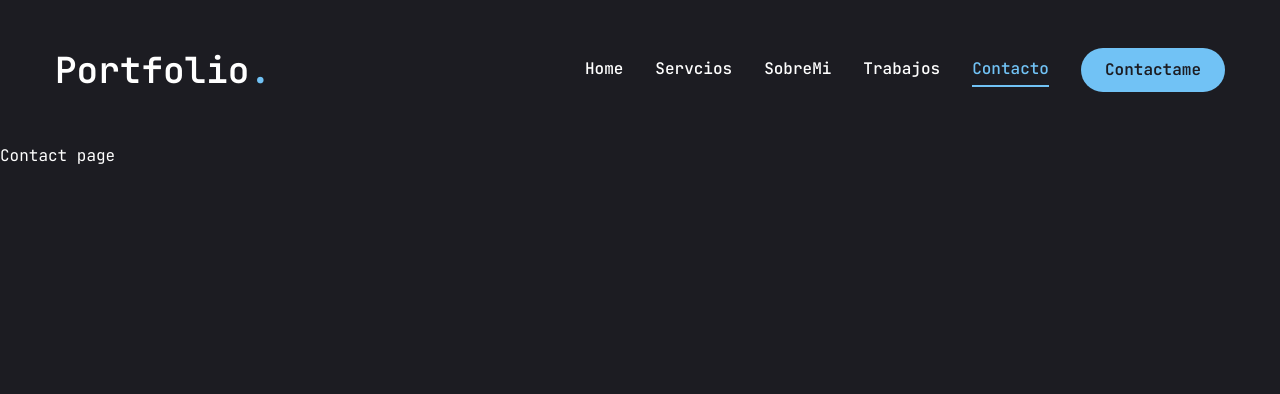
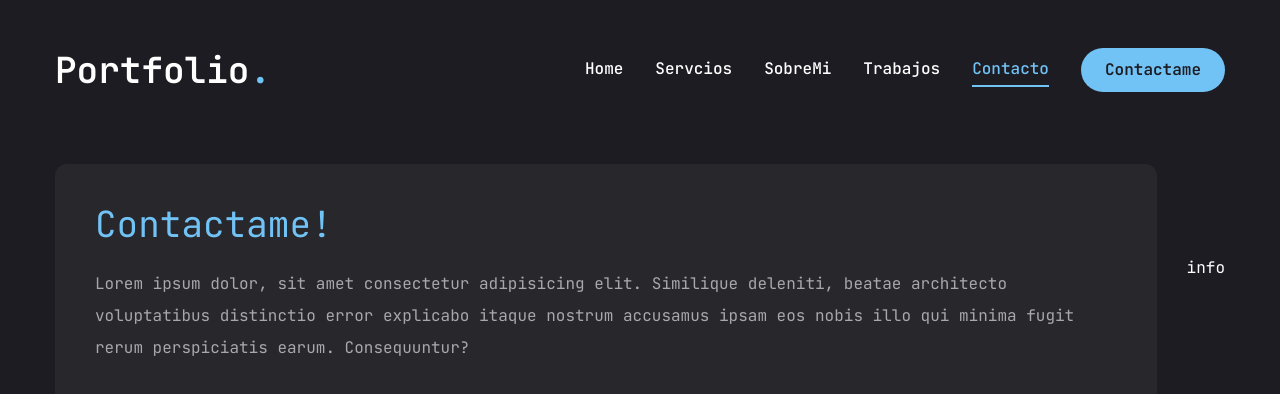
Before and after one commit to misama484/portfolio20, a Next.js app: page /Contact in a window 1280 px wide. Shown: the top 394 px of the page. Built offline with nearby package versions, Linux system fonts and the light colour scheme.

Commit message:
Empezando con ContactPage

```diff
--- a/app/Contact/page.jsx
+++ b/app/Contact/page.jsx
@@ -1,8 +1,54 @@
-import React from 'react'
+"use client";
+
+import { Button } from "@/components/ui/button";
+import { Input } from "@/components/ui/input";
+import { Textarea } from "@/components/ui/textarea";
+
+import { Select, SelectContent, SelectGroup, SelectItem, SelectLabel, SelectTrigger, SelectValue  } from "@/components/ui/select";
+import { FaPhoneAlt, FaEnvelope, FaMapMarkerAlt } from "react-icons/fa"
+import { motion } from "framer-motion";
+
+const info = [
+  {
+    icon: <FaPhoneAlt/>,
+    title: 'Telefono',
+    description: '666777888',
+  },
+  {
+    icon: <FaEnvelope/>,
+    title: 'Email',
+    description: 'contacto@miguelsanchez.dev',
+  },
+  {
+    icon: <FaMapMarkerAlt/>,
+    title: 'Direccion',
+    description: 'Alzira, Valencia',
+  },
+
+]
 
 const Contact = () => {
   return (
-    <div>Contact page</div>
+    <motion.section
+      initial = {{ opacity: 0 }}
+      animate = {{ opacity: 1, transition:{ delay:1.4, duration: 0.4, ease:"easeIn"} }}
+      className="py-6"
+    >
+      <div className="container mx-auto">
+        <div className="flex flex-col xl:flex-row gap-[30px]">
+          {/* fromulario */}
+          <div className="xl:h-[54%] ordere-2 xl:order-none">
+            <form className="flex flex-col gap-6 p-10 bg-[#27272c] rounded-xl">
+              <h3 className="text-4xl text-accent">Contactame!</h3>
+              <p className="text-white/60">Lorem ipsum dolor, sit amet consectetur adipisicing elit. Similique deleniti, beatae architecto voluptatibus distinctio error explicabo itaque nostrum accusamus ipsam eos nobis illo qui minima fugit rerum perspiciatis earum. Consequuntur?</p>
+
+            </form>
+          </div>
+          {/* info */}
+          <div className="flex-1 flex items-center xl:justify-end order-1 xl:order-none mb-8 xk:mb-0">info</div>
+        </div>
+      </div>
+    </motion.section>
   )
 }
 
```
